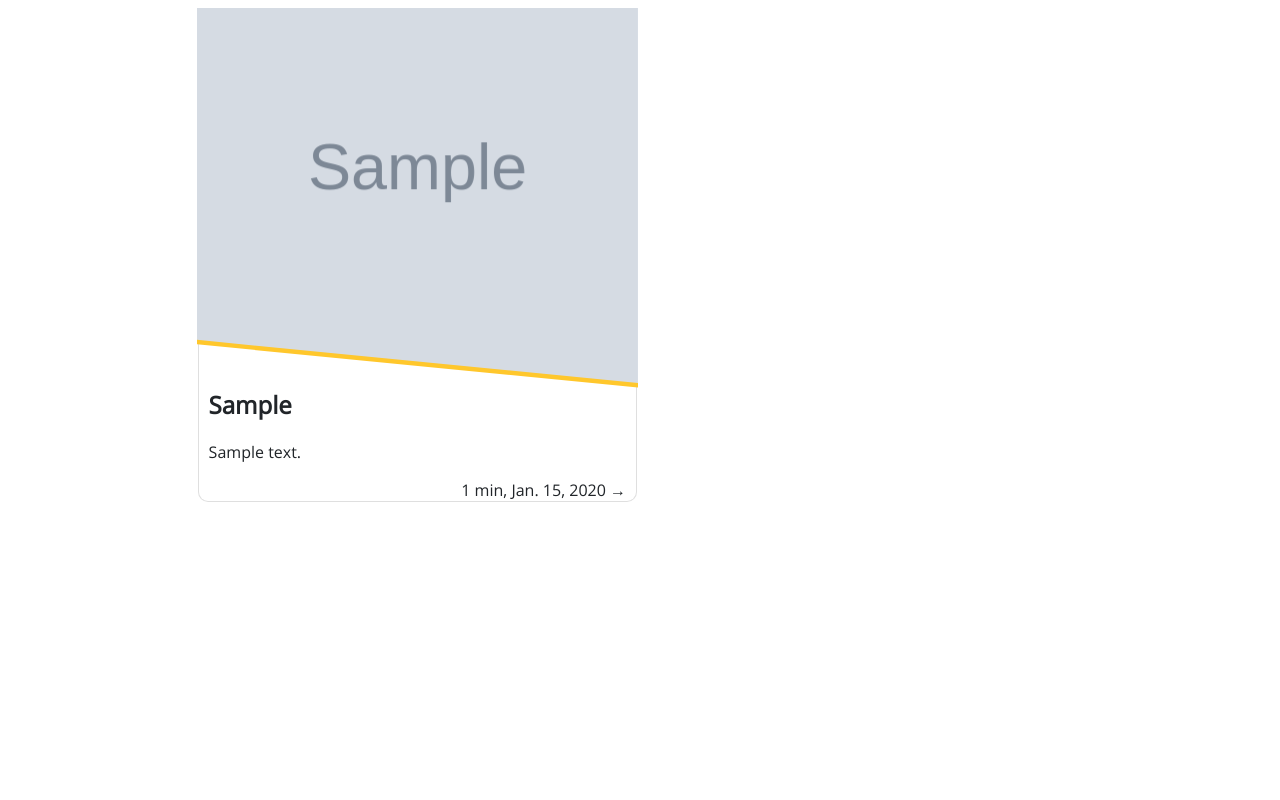
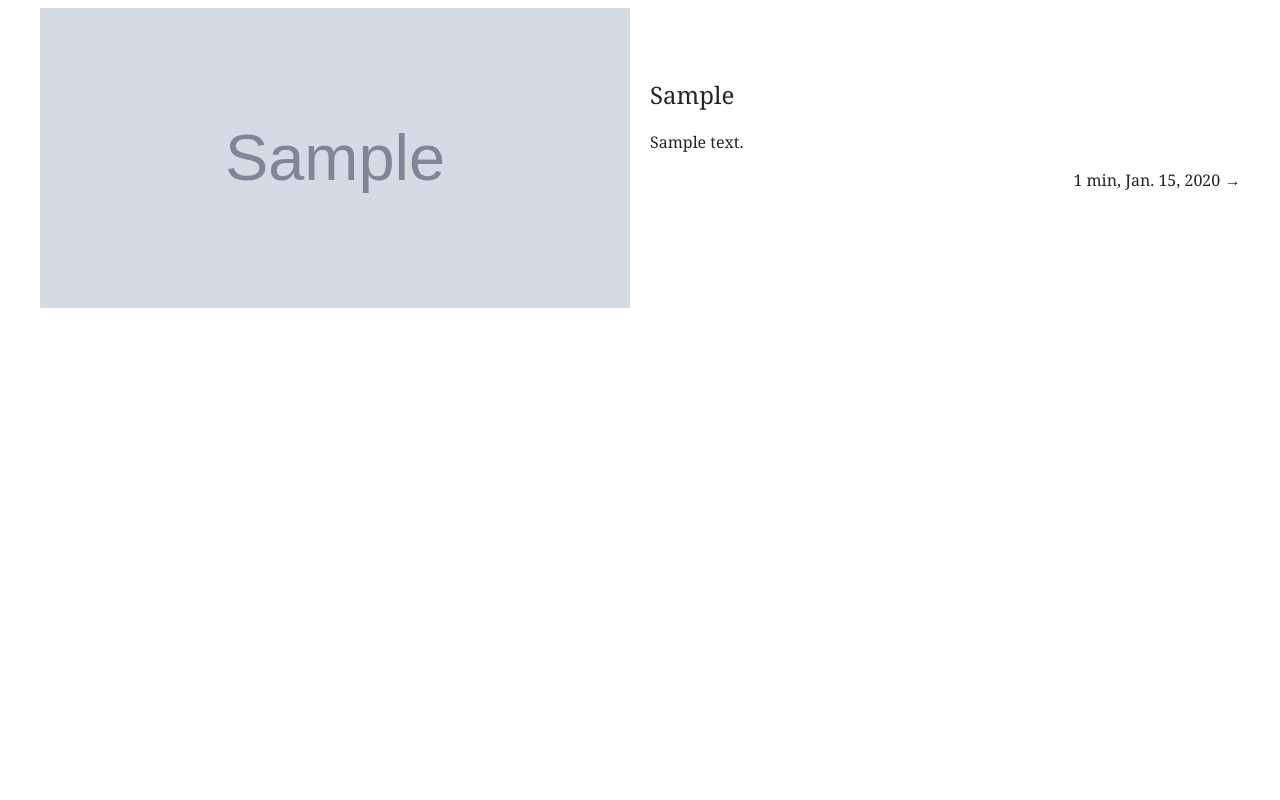
Before and after one commit to thesus/bokstaever, a Django app: page / in a window 1280 px wide. Run offline with Django 3.2, Linux system fonts and the light colour scheme; tables that the repository leaves empty hold one stand-in row (values such as "Sample post"); grey boxes marked "Sample" are stand-in pictures; style sheets or scripts are compiled from the project's sources.

Commit message:
Second, even more simpler Layout

```diff
--- a/src/bokstaever/static/css/style.scss
+++ b/src/bokstaever/static/css/style.scss
@@ -5,77 +5,94 @@
     src: url('../font/opensans.ttf') format("truetype");
 }
 
-.image {
-  height: 380px;
-  position: relative;
-  width: 100%;
-  svg {
-      position: absolute;
-      top: 0;
-      left: -2px;
-      width: calc(100% + 4px);
-      height: 380px;
-      background-color: transparent;
-  }
+@font-face {
+    font-family: 'Noto Serif';
+    font-style: normal;
+    font-weight: 400;
+    src: url('../font/notoserif.ttf') format("truetype");
 }
 
 .post {
+    &:nth-child(even) {
+      .image{
+         float: right;
+      }
+      .post-content {
+          float: left;
+      }
+    }
+    &:nth-child(odd) {
+      .post-content {
+        float: right;
+      }
+      .image {
+        float: left;
+      }
+    }
+    .post-content, .image {
+        width: calc(50% - 10px);
+        @media screen and (min-width: 581px) {
+            height: 100%;
+        }
+        @media screen and (max-width: 580px) {
+            width: 100% !important;
+        }
+    }
+    .post-content {
+        @media screen and (max-width: 990px) {
+            width: calc(65% - 10px);
+        }
+        @media screen and (max-width: 580px) {
+            margin-bottom: 15px;
+        }
+        color: #212529;
+        position: relative;
+        .post-text {
+            position: relative;
+            @media screen and (min-width: 581px) {
+                position: absolute;
                 width: 100%;
-  position: relative;
-  margin-bottom: 40px;
-  h2 {
-    margin-top: -10px;
+                top: 30%;
+                transform: translateY(-30%);
             }
-  break-inside: avoid;
-  -webkit-column-break-inside: avoid;
-  page-break-inside: avoid;
-  break-inside: avoid-column;
-  display: table;
-  margin-bottom: 10px;
-  border: 1px solid rgba(0,0,0,.125);
-  border-radius: 0 0 10px 10px;
-  border-top: none;
-  color: #212529;
+            p {
+                text-align: justify;
+            }
 
             .footer {
                 float: right;
             }
-
-  @media screen and (max-width: 1000px) {
-      border: none !important;
+        }
+    }
+    .image {
+        background-repeat: no-repeat;
+        background-position: center;
+        background-size: cover;
+        @media screen and (max-width: 990px) {
+            width: calc(35% - 10px);
+        }
+        @media screen and (max-width: 580px) {
+            height: 300px;
         }
     }
 
-.post-content {
-    background-color: white;
-    width: calc(100%);
-    border-radius: 0 0 10px 10px;
-    padding: 10px;
-    border-top: none;
-    box-sizing: border-box;
+    display: block;
+    position: relative;
+    @media screen and (min-width: 581px) {
+        height: 300px;
+    }
+    width: 60%;
+    @media screen and (max-width: 1300px) {
+        width: 95%;
+    }
+    margin: auto auto 30px auto;
 }
 
+
 body {
-  background-color: white;
-  font-family: 'Open Sans';
-  @media screen and (max-width: 1000px) {
-    margin: 0;
-  }
+  font-family: 'Noto Serif';
 }
 
-.overview {
-    column-count: 3;
-    @media screen and (min-width: 1800px) {
-        column-count: 3;
+h1, h2, h3 {
+  font-weight: 400;
 }
-    @media screen and (min-width: 1200px) and (max-width: 1799px){
-        column-count: 2;
-    }
-    @media screen and (max-width: 1000px) {
-        width: 100%;
-    }
-    column-count: 1;
-    column-gap: 10px;
-    width: 70%;
-    margin: 0 auto;
-}
--- a/src/bokstaever/templates/bokstaever/index.html
+++ b/src/bokstaever/templates/bokstaever/index.html
@@ -6,23 +6,15 @@
     <div class="overview">
     {% for post in object_list %}
         <div class="post">
-            <div class="image">
-                <svg viewBox="0 0 50 100" preserveAspectRatio="xMinYMax slice">
-                    <defs>
-                        <pattern id="img{{ post.image.pk }}" patternUnits="userSpaceOnUse" width="100" height="50">
-                            <image xlink:href="{{ post.image.files.first.path.url }}" x="0" y="0" width="100%" height="50%" preserveAspectRatio="xMidYMid slice" />
-                        </pattern>
-                    </defs>
-                    <polygon points="0,0 50,0 50,99.75 0,94.75" fill="url(#img{{ post.image.pk }})" />
-                    <line x1="-0.5" x2="50.5" y1="94.75" y2="99.75" stroke="{% random_color %}" stroke-width="0.5" stroke-linecap="butt"/>
-                </svg>
-            </div>
+            <span class="image" style="background-image: url({{ post.image.files.first.path.url }});" > </span>
             <div class="post-content">
+                <div class="post-text">
                   <h2>{{ post.headline }}</h2>
                   <p>{{ post.text | truncatewords:60 }}</p>
                   <div class="footer">
                       {{ post.text | estimate_time }}, {{ post.published }} →
                   </div>
+              </div>
             </div>
         </div>
     {% endfor %}
```
Also changed, not shown: src/bokstaever/static/font/notoserif.ttf (added). Lines whose indentation alone changed are shown as unchanged.
